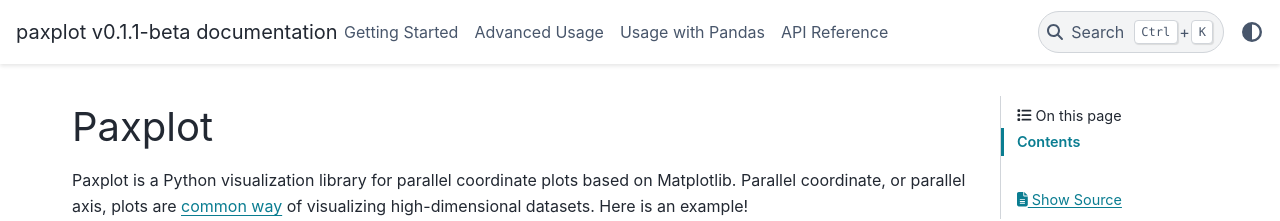
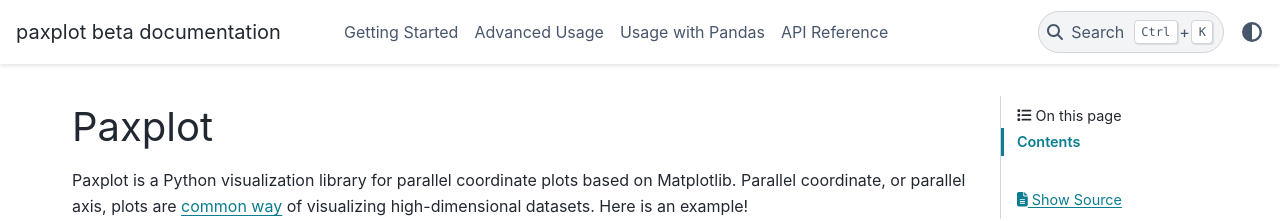
Before and after one commit to paxplot/paxplot, a Sphinx documentation site: the page built from docs/source/index.rst, in a window 1280 px wide. Shown: the top 221 px of the page. Built offline with Sphinx 7.4.7 and the PyData theme 0.15.4, drawn with Linux system fonts in a browser that asks for light colours.

Commit message:
Change to beta tag

```diff
--- a/docs/source/conf.py
+++ b/docs/source/conf.py
@@ -22,7 +22,7 @@
 author = 'Jacob Kravits'
 
 # The full version, including alpha/beta/rc tags
-release = 'v0.1.1-beta'
+release = 'beta'
 
 
 # -- General configuration ---------------------------------------------------
```
